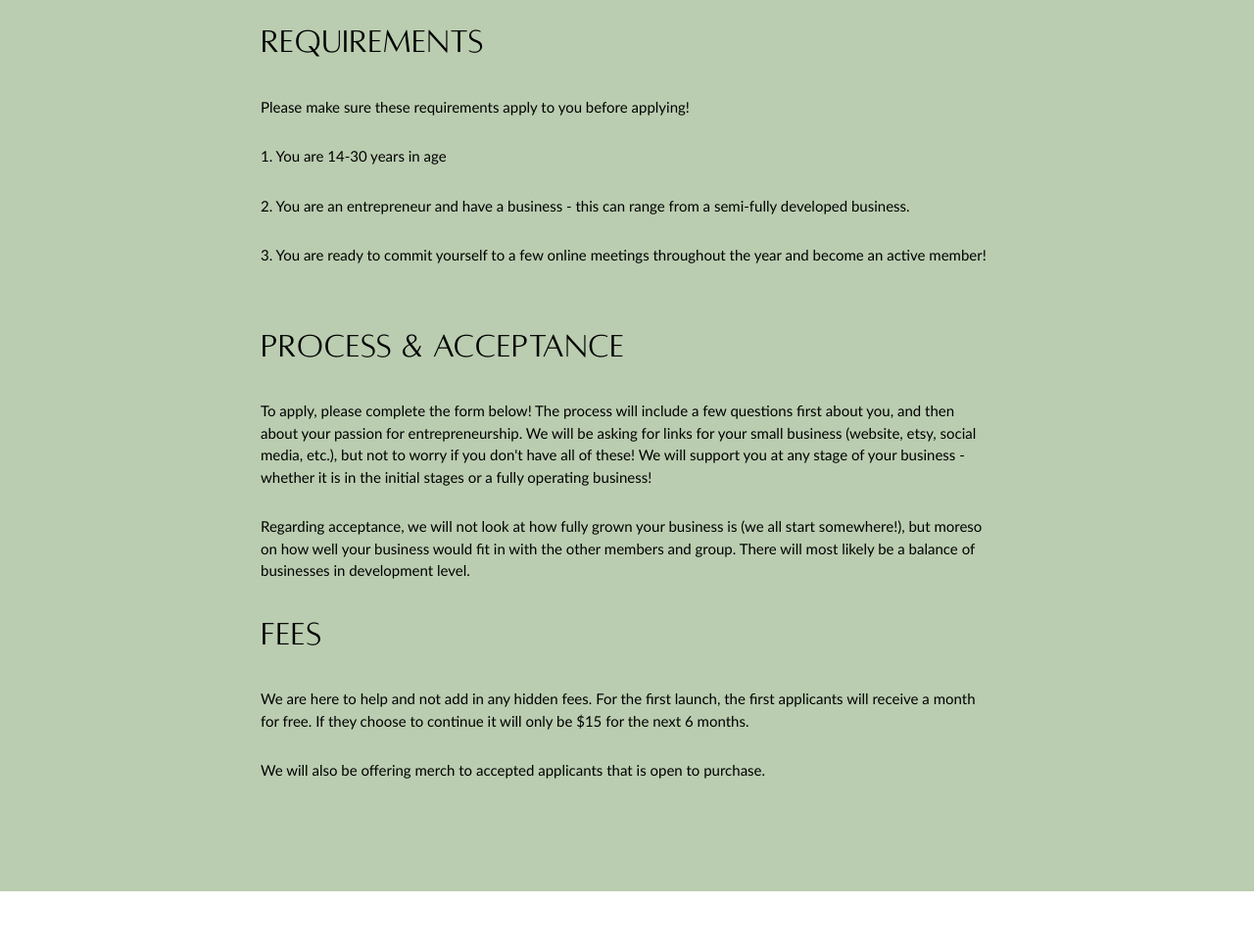
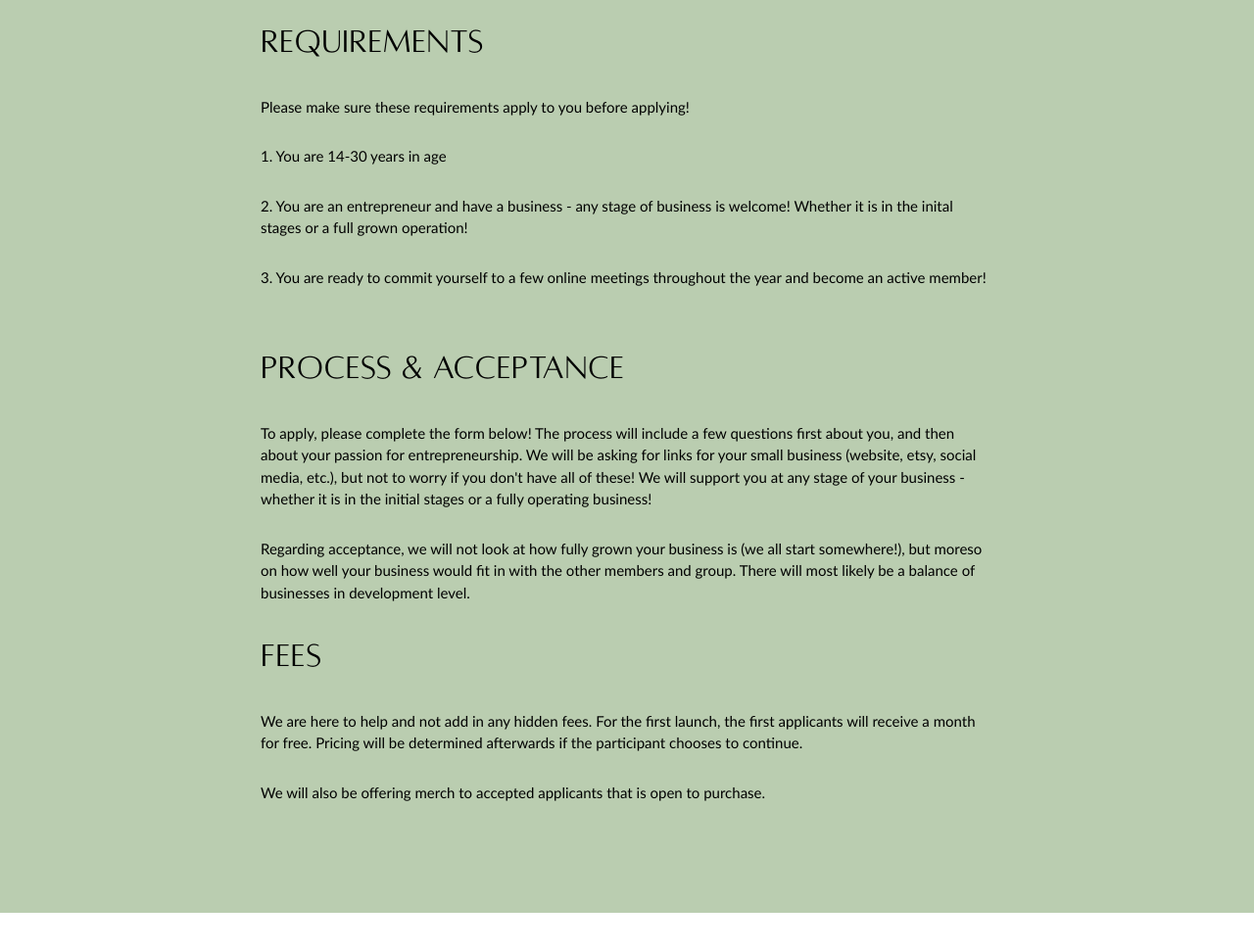
Before and after one commit to aval18/tne, a plain HTML site: page apply.html in a window 1280 px wide. Shown: the part 417-1388 px from the top of the page at 98% size. Drawn offline with nearby package versions, Linux system fonts and the light colour scheme; a script that the page names is missing; a web font is replaced by a local one.

Commit message:
Wording change in apply page

```diff
--- a/apply.html
+++ b/apply.html
@@ -68,14 +68,14 @@
             <span class="subtitle">Requirements</span>
             <span>Please make sure these requirements apply to you before applying!</span>
             <span>1. You are 14-30 years in age</span>
-            <span>2. You are an entrepreneur and have a business - this can range from a semi-fully developed business.</span>
+            <span>2. You are an entrepreneur and have a business - any stage of business is welcome! Whether it is in the inital stages or a full grown operation!</span>
             <span>3. You are ready to commit yourself to a few online meetings throughout the year and become an active member!</span>
             <span></span>
             <span class="subtitle">Process & Acceptance</span>
             <span>To apply, please complete the form below! The process will include a few questions first about you, and then about your passion for entrepreneurship. We will be asking for links for your small business (website, etsy, social media, etc.), but not to worry if you don't have all of these! We will support you at any stage of your business - whether it is in the initial stages or a fully operating business!</span>
             <span>Regarding acceptance, we will not look at how fully grown your business is (we all start somewhere!), but moreso on how well your business would fit in with the other members and group. There will most likely be a balance of businesses in development level.</span>
             <span class="subtitle">Fees</span>
-            <span>We are here to help and not add in any hidden fees. For the first launch, the first applicants will receive a month for free. If they choose to continue it will only be $15 for the next 6 months.</span>
+            <span>We are here to help and not add in any hidden fees. For the first launch, the first applicants will receive a month for free. Pricing will be determined afterwards if the participant chooses to continue.</span>
             <span>We will also be offering merch to accepted applicants that is open to purchase.</span>
           </div>
         </div>
```
